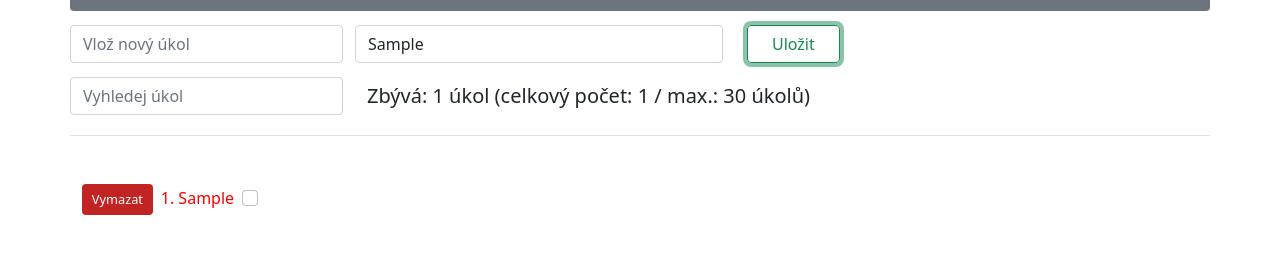
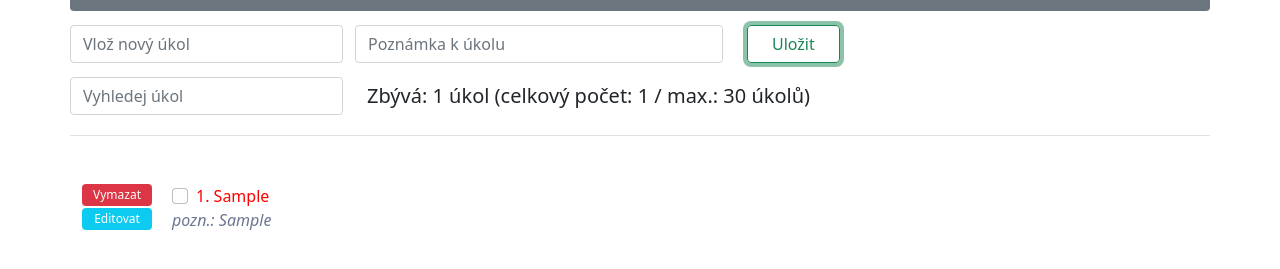
Before and after one commit to Rikju/toDoApp, a plain HTML site: page index.html in a window 1280 px wide. Both pictures are taken after typing "Sample", "Sample" into the empty fields and a click on the input "Uložit". Shown: the part 61-330 px from the top of the page. Drawn offline with nearby package versions, Linux system fonts and the light colour scheme.

Commit message:
Aktualizace toDoApp

```diff
--- a/funkcions.js
+++ b/funkcions.js
@@ -30,19 +30,25 @@ const saveTasks = function (oneTask){
 
 
 const generateHTMLStructure = function (oneTask){
-    const newDiv = document.createElement("div")
-    const newSpan = document.createElement("span")
-    const newButton = document.createElement("button")
+    const container = document.createElement("div")
+    container.classList.add("html-structure")
+    const checkboxTaskNoteDiv = document.createElement("div")
+    const deleteEditButtonDiv = document.createElement("div")
+    const taskSpan = document.createElement("span")
+    const noteSpan = document.createElement("span")
+    const deleteButton = document.createElement("button")
+    deleteButton.classList.add("delete-button")
+    const editButton = document.createElement("button")
+    editButton.classList.add("edit-button")
 
     document.querySelector(".custom-heading").innerHTML = ""
-
     clearTaskInput()
 
     //nastavení mazacího tlačítka
-    newButton.textContent = "Vymazat"
-    newDiv.appendChild(newButton)
+    deleteButton.textContent = "Vymazat"
+    deleteEditButtonDiv.appendChild(deleteButton)
 
-    newButton.addEventListener("click",function (){
+    deleteButton.addEventListener("click",function (){
         removeTask(tasks, oneTask.id)
         saveTasks(tasks)
         toListAgain()
@@ -54,9 +60,11 @@ const generateHTMLStructure = function (oneTask){
         counter(tasks)
     })
 
-    let orderTask = numberForTask(tasks, oneTask.id)
-    newSpan.textContent = `${orderTask + 1}. ${oneTask.task}`
-    newDiv.appendChild(newSpan)
+    //nastavení editovacího tlačítka
+    editButton.textContent = "Editovat"
+    deleteEditButtonDiv.appendChild(editButton)
+
+
 
     // vytvoří clon checkboxu a přidá k jednotlivým úkolům
     const node = document.getElementById("true-false");
@@ -64,29 +72,43 @@ const generateHTMLStructure = function (oneTask){
     clone.addEventListener("click",function (){
         if (clone.checked){
             oneTask.completion = true
-            newSpan.style.color = "green"
+            taskSpan.style.color = "green"
             saveTasks(tasks)
             counter(tasks)
         } else {
             oneTask.completion = false
-            newSpan.style.color = "red"
+            taskSpan.style.color = "red"
             saveTasks(tasks)
             counter(tasks)
         }
     })
     if (!oneTask.completion){
-        newSpan.style.color = "red"
+        taskSpan.style.color = "red"
         clone.checked = false
         counter(tasks)
     } else {
-        newSpan.style.color = "green"
+        taskSpan.style.color = "green"
         clone.checked = true
         counter(tasks)
     }
 
-    newSpan.appendChild(clone)
+    checkboxTaskNoteDiv.appendChild(clone)
 
-    return newDiv
+    // výpis názvu úkolu a jeho index
+    let orderTask = numberForTask(tasks, oneTask.id)
+    taskSpan.textContent = `${orderTask + 1}. ${oneTask.task} `
+    checkboxTaskNoteDiv.appendChild(taskSpan)
+
+    //výpis poznámky k úkolu
+    noteSpan.textContent = `pozn.: ${oneTask.note}`
+    noteSpan.classList.add("note-for-task")
+    checkboxTaskNoteDiv.appendChild(noteSpan)
+
+    container.appendChild(deleteEditButtonDiv)
+    container.appendChild(checkboxTaskNoteDiv)
+
+    return container
+
 }
 
 /**
--- a/index.html
+++ b/index.html
@@ -24,7 +24,7 @@
                             <input type="text" placeholder="Vlož nový úkol" name="insertTask" class="form-control" required>
                         </div>
                         <div class="col-12 col-sm-4 ps-0">
-                            <input type="text" placeholder="Poznámka k úkolu" name="noteForTask" class="form-control" required>
+                            <input type="text" placeholder="Poznámka k úkolu" name="noteForTask" class="form-control">
                         </div>
                         <div class="col-1 mt-3 mt-sm-0 pt-2 text-center visibility">
                             <input id="true-false" class="form-check-input" type="checkbox">
--- a/script.js
+++ b/script.js
@@ -45,6 +45,7 @@ myForm.addEventListener("submit", function (event){
         tasks.push({
             id: uuidv4(),
             task: event.target.elements.insertTask.value,
+            note: event.target.elements.noteForTask.value || "neuvedena",
             completion: myCheckbox.checked
         })
 
@@ -69,6 +70,7 @@ myForm.addEventListener("submit", function (event){
 
         counter(tasks)
         event.target.elements.insertTask.value = ""
+        event.target.elements.noteForTask.value = ""
         saveTasks(tasks)
     }
 })
--- a/style.css
+++ b/style.css
@@ -1,37 +1,63 @@
-.to-do-list-one button, .to-do-list-two button, .to-do-list-three button, .filtered-tasks-one button,
-.filtered-tasks-two button, .filtered-tasks-three button {
-    margin-bottom: 8px;
-    margin-right: 8px;
-    padding: 0.3rem 0.55rem;
+.to-do-list-one .delete-button, .to-do-list-two .delete-button, .to-do-list-three .delete-button, .filtered-tasks-one .delete-button,
+.filtered-tasks-two .delete-button, .filtered-tasks-three .delete-button {
+    margin-bottom: 2px;
+    margin-right: 20px;
     background: #DC3545;
     color: white;
     border: 1px solid transparent;
     border-radius: 0.25rem;
-    font-size: 0.8rem;
+    font-size: 0.75rem;
+    display: block;
+    width: 70px;
 }
 
-.to-do-list-one button, .to-do-list-two button, .to-do-list-three button, .filtered-tasks-one button,
-.filtered-tasks-two button, .filtered-tasks-three button {
+.to-do-list-one .delete-button:hover, .to-do-list-two .delete-button:hover, .to-do-list-three .delete-button:hover, .filtered-tasks-one .delete-button:hover,
+.filtered-tasks-two .delete-button:hover, .filtered-tasks-three .delete-button:hover  {
     background: #c22323;
+}
+
+.to-do-list-one .edit-button, .to-do-list-two .edit-button, .to-do-list-three .edit-button, .filtered-tasks-one .edit-button,
+.filtered-tasks-two .edit-button, .filtered-tasks-three .edit-button {
+    margin-bottom: 2px;
+    margin-right: 20px;
+    background: #0DCAF1;
+    color: white;
+    border: 1px solid transparent;
+    border-radius: 0.25rem;
+    font-size: 0.75rem;
+    display: block;
+    width: 70px;
+}
+
+.to-do-list-one .edit-button:hover, .to-do-list-two .edit-button:hover, .to-do-list-three .edit-button:hover, .filtered-tasks-one .edit-button:hover,
+.filtered-tasks-two .edit-button:hover, .filtered-tasks-three .edit-button:hover  {
+    background: #0d9cbb;
 }
 
 .visibility {
     display: none;
 }
 
-#true-false {
-    margin-left: 8px;
+.html-structure {
+    display: flex;
+    justify-content: flex-start;
+    align-items: stretch;
+    flex-direction: row;
+    align-content: center;
+    margin-bottom: 10px;
 }
 
-span {
-    display: inline-flex;
-    align-content: center;
+#true-false {
+    margin-right: 8px;
 }
 
-span input {
-    padding-left: 10px;
-}
 
 .filtered-tasks-one button, .filtered-tasks-two button, .filtered-tasks-three button {
     display: none;
 }
+
+.note-for-task {
+    display: block;
+    color: rgb(108,117,146);
+    font-style: italic;
+}
```
Lines whose indentation alone changed are shown as unchanged.
